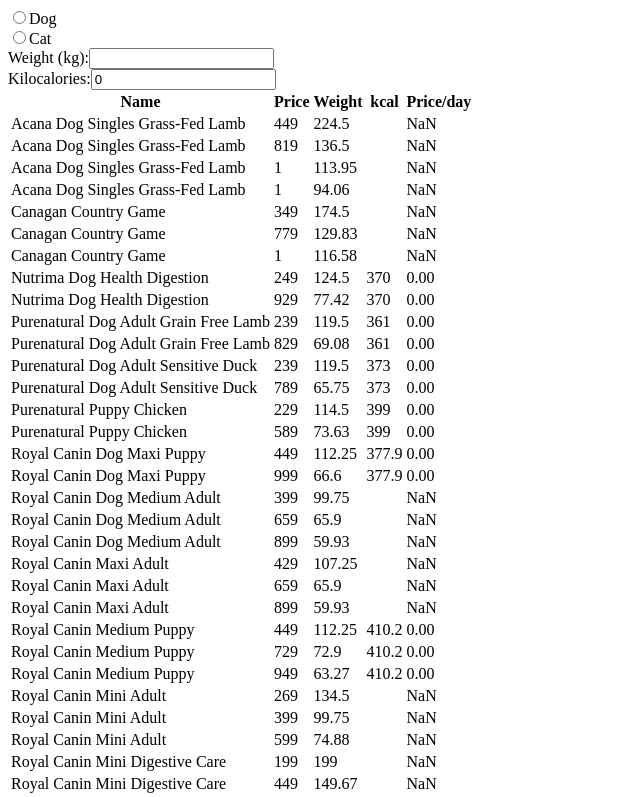
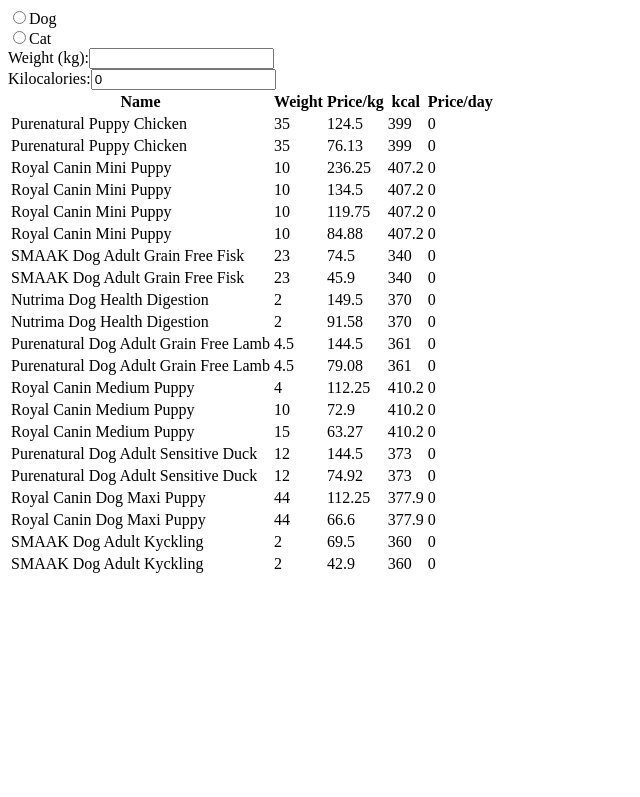
Before and after one commit to robertkottelin/SmartPetFoods, a React (Create React App) app in the folder reactapp/: page / in a window 1280 px wide. Shown: the top 797 px of the page, without its empty margins (0-640 px from the left). Built offline with nearby package versions, Linux system fonts and the light colour scheme.

Commit message:
updates in scraping whole page, fetching weight, price, kcal, name, url

```diff
--- a/reactapp/src/ProductTable.js
+++ b/reactapp/src/ProductTable.js
@@ -7,22 +7,27 @@
         <thead>
           <tr>
             <th onClick={() => handleHeaderClick('name')}>Name</th>
-            <th onClick={() => handleHeaderClick('price')}>Price</th>
-            <th onClick={() => handleHeaderClick('pricePerKg')}>Weight</th>
+            <th onClick={() => handleHeaderClick('weight')}>Weight</th>
+            <th onClick={() => handleHeaderClick('pricePerKg')}>Price/kg</th>
             <th onClick={() => handleHeaderClick('kcal')}>kcal</th>
-            <th onClick={() => handleHeaderClick('price/day')}>Price/day</th> {/* Add this header */}
+            <th onClick={() => handleHeaderClick('costPerDay')}>Price/day</th>
           </tr>
         </thead>
       <tbody>
-        {sortedProducts.map((item, index) => (
-        <tr key={index}>
-            <td>{item.name}</td>
-            <td>{item.price}</td>
-            <td>{item.pricePerKg}</td>
-            <td>{item.kcal}</td>
-            <td>{item.pricePerDay.toFixed(2)}</td>
-        </tr>
-        ))}
+        {sortedProducts.map((item, index) => {
+          if (item.costPerDay !== null && !isNaN(item.costPerDay) && item.costPerDay !== Infinity) {
+            return (
+              <tr key={index}>
+                <td>{item.name}</td>
+                <td>{item.weight}</td>
+                <td>{item.pricePerKg}</td>
+                <td>{item.kcal}</td>
+                <td>{item.costPerDay}</td>
+              </tr>
+            );
+          }
+          return null;
+        })}
       </tbody>
     </table>
   );
--- a/reactapp/src/products.json
+++ b/reactapp/src/products.json
@@ -1,20 +1,143 @@
 [
   {
-    "name": "Purenatural Puppy Chicken",
-    "price": 229,
-    "kcal": 399,
-    "url": "https://www.arkenzoo.se/purenatural-puppy-chicken?39575",
-    "pricePerKg": 114.5
+    "name": "Brit Care Dog Adult Hypoallergenic Weight Loss Rabbit",
+    "weight": 1,
+    "price": 139,
+    "kcal": null,
+    "url": "https://www.arkenzoo.se/brit-care-dog-adult-hypoallergenic-weight-loss-rabbit?87443",
+    "pricePerKg": null
+  },
+  {
+    "name": "Brit Care Dog Adult Hypoallergenic Weight Loss Rabbit",
+    "weight": 3,
+    "price": 339,
+    "kcal": null,
+    "url": "https://www.arkenzoo.se/brit-care-dog-adult-hypoallergenic-weight-loss-rabbit?87445",
+    "pricePerKg": null
+  },
+  {
+    "name": "Brit Care Dog Adult Hypoallergenic Weight Loss Rabbit",
+    "weight": 12,
+    "price": 859,
+    "kcal": null,
+    "url": "https://www.arkenzoo.se/brit-care-dog-adult-hypoallergenic-weight-loss-rabbit?87444",
+    "pricePerKg": null
+  },
+  {
+    "name": "Brit Care Dog Adult Medium Breed Hypoallergenic Lamb",
+    "weight": 1,
+    "price": 139,
+    "kcal": null,
+    "url": "https://www.arkenzoo.se/brit-care-dog-adult-medium-breed-hypoallergenic-lamb?87437",
+    "pricePerKg": null
+  },
+  {
+    "name": "Brit Care Dog Adult Medium Breed Hypoallergenic Lamb",
+    "weight": 3,
+    "price": 329,
+    "kcal": null,
+    "url": "https://www.arkenzoo.se/brit-care-dog-adult-medium-breed-hypoallergenic-lamb?87438",
+    "pricePerKg": null
+  },
+  {
+    "name": "Brit Care Dog Adult Medium Breed Hypoallergenic Lamb",
+    "weight": 12,
+    "price": 879,
+    "kcal": null,
+    "url": "https://www.arkenzoo.se/brit-care-dog-adult-medium-breed-hypoallergenic-lamb?87436",
+    "pricePerKg": null
+  },
+  {
+    "name": "Brit Care Puppy Sustainable Chicken & Insect",
+    "weight": 1,
+    "price": 129,
+    "kcal": null,
+    "url": "https://www.arkenzoo.se/brit-care-puppy-sustainable-chicken-insect?87378",
+    "pricePerKg": 129
+  },
+  {
+    "name": "Brit Care Puppy Sustainable Chicken & Insect",
+    "weight": 3,
+    "price": 309,
+    "kcal": null,
+    "url": "https://www.arkenzoo.se/brit-care-puppy-sustainable-chicken-insect?87377",
+    "pricePerKg": 103
+  },
+  {
+    "name": "Brit Care Puppy Sustainable Chicken & Insect",
+    "weight": 12,
+    "price": 819,
+    "kcal": null,
+    "url": "https://www.arkenzoo.se/brit-care-puppy-sustainable-chicken-insect?87376",
+    "pricePerKg": 68.25
+  },
+  {
+    "name": "Brit Care Puppy Grain Free Salmon",
+    "weight": 1,
+    "price": 149,
+    "kcal": null,
+    "url": "https://www.arkenzoo.se/brit-care-puppy-grain-free-salmon?87408",
+    "pricePerKg": 149
+  },
+  {
+    "name": "Brit Care Puppy Grain Free Salmon",
+    "weight": 3,
+    "price": 349,
+    "kcal": null,
+    "url": "https://www.arkenzoo.se/brit-care-puppy-grain-free-salmon?87407",
+    "pricePerKg": 116.33
+  },
+  {
+    "name": "Brit Care Puppy Grain Free Salmon",
+    "weight": 12,
+    "price": 869,
+    "kcal": null,
+    "url": "https://www.arkenzoo.se/brit-care-puppy-grain-free-salmon?87409",
+    "pricePerKg": 72.42
+  },
+  {
+    "name": "Brit Care Dog Adult Sensitive Grain Free Venison",
+    "weight": 1,
+    "price": 149,
+    "kcal": null,
+    "url": "https://www.arkenzoo.se/brit-care-dog-adult-sensitive-grain-free-venison?87426",
+    "pricePerKg": 149
+  },
+  {
+    "name": "Brit Care Dog Adult Sensitive Grain Free Venison",
+    "weight": 3,
+    "price": 369,
+    "kcal": null,
+    "url": "https://www.arkenzoo.se/brit-care-dog-adult-sensitive-grain-free-venison?87427",
+    "pricePerKg": 123
+  },
+  {
+    "name": "Brit Care Dog Adult Sensitive Grain Free Venison",
+    "weight": 12,
+    "price": 889,
+    "kcal": null,
+    "url": "https://www.arkenzoo.se/brit-care-dog-adult-sensitive-grain-free-venison?87428",
+    "pricePerKg": 74.08
   },
   {
     "name": "Purenatural Puppy Chicken",
-    "price": 589,
+    "weight": 35,
+    "price": 249,
+    "kcal": 399,
+    "url": "https://www.arkenzoo.se/purenatural-puppy-chicken?39575",
+    "pricePerKg": 124.5
+  },
+  {
+    "name": "Purenatural Puppy Chicken",
+    "weight": 35,
+    "price": 609,
     "kcal": 399,
     "url": "https://www.arkenzoo.se/purenatural-puppy-chicken?39576",
-    "pricePerKg": 73.63
+    "pricePerKg": 76.13
   },
   {
     "name": "Royal Canin Mini Puppy",
+    "weight": 10,
     "price": 189,
     "kcal": 407.2,
     "url": "https://www.arkenzoo.se/royal-canin-mini-puppy?38812",
@@ -22,6 +145,7 @@
   },
   {
     "name": "Royal Canin Mini Puppy",
+    "weight": 10,
     "price": 269,
     "kcal": 407.2,
     "url": "https://www.arkenzoo.se/royal-canin-mini-puppy?38814",
@@ -29,6 +153,7 @@
   },
   {
     "name": "Royal Canin Mini Puppy",
+    "weight": 10,
     "price": 479,
     "kcal": 407.2,
     "url": "https://www.arkenzoo.se/royal-canin-mini-puppy?39922",
@@ -36,6 +161,7 @@
   },
   {
     "name": "Royal Canin Mini Puppy",
+    "weight": 10,
     "price": 679,
     "kcal": 407.2,
     "url": "https://www.arkenzoo.se/royal-canin-mini-puppy?38815",
@@ -43,6 +169,7 @@
   },
   {
     "name": "SMAAK Dog Adult Grain Free Fisk",
+    "weight": 23,
     "price": 149,
     "kcal": 340,
     "url": "https://www.arkenzoo.se/smaak-dog-adult-grain-free-fisk?82347",
@@ -50,6 +177,7 @@
   },
   {
     "name": "SMAAK Dog Adult Grain Free Fisk",
+    "weight": 23,
     "price": 459,
     "kcal": 340,
     "url": "https://www.arkenzoo.se/smaak-dog-adult-grain-free-fisk?82348",
@@ -57,6 +185,7 @@
   },
   {
     "name": "Royal Canin Mini Adult",
+    "weight": 2,
     "price": 269,
     "kcal": null,
     "url": "https://www.arkenzoo.se/royal-canin-mini-adult?38484",
@@ -64,6 +193,7 @@
   },
   {
     "name": "Royal Canin Mini Adult",
+    "weight": 2,
     "price": 399,
     "kcal": null,
     "url": "https://www.arkenzoo.se/royal-canin-mini-adult?38485",
@@ -71,6 +201,7 @@
   },
   {
     "name": "Royal Canin Mini Adult",
+    "weight": 2,
     "price": 599,
     "kcal": null,
     "url": "https://www.arkenzoo.se/royal-canin-mini-adult?38486",
@@ -78,6 +209,7 @@
   },
   {
     "name": "Royal Canin Dog Medium Adult",
+    "weight": 15,
     "price": 399,
     "kcal": null,
     "url": "https://www.arkenzoo.se/royal-canin-medium-adult?38499",
@@ -85,6 +217,7 @@
   },
   {
     "name": "Royal Canin Dog Medium Adult",
+    "weight": 15,
     "price": 659,
     "kcal": null,
     "url": "https://www.arkenzoo.se/royal-canin-medium-adult?38501",
@@ -92,6 +225,7 @@
   },
   {
     "name": "Royal Canin Dog Medium Adult",
+    "weight": 15,
     "price": 899,
     "kcal": null,
     "url": "https://www.arkenzoo.se/royal-canin-medium-adult?38500",
@@ -99,34 +233,39 @@
   },
   {
     "name": "Nutrima Dog Health Digestion",
-    "price": 249,
+    "weight": 2,
+    "price": 299,
     "kcal": 370,
     "url": "https://www.arkenzoo.se/nutrima-dog-health-digestion?42458",
-    "pricePerKg": 124.5
+    "pricePerKg": 149.5
   },
   {
     "name": "Nutrima Dog Health Digestion",
-    "price": 929,
+    "weight": 2,
+    "price": 1,
     "kcal": 370,
     "url": "https://www.arkenzoo.se/nutrima-dog-health-digestion?42459",
-    "pricePerKg": 77.42
+    "pricePerKg": 91.58
   },
   {
     "name": "Purenatural Dog Adult Grain Free Lamb",
-    "price": 239,
+    "weight": 4.5,
+    "price": 289,
     "kcal": 361,
     "url": "https://www.arkenzoo.se/purenatural-dog-adult-grain-free-lamb?41040",
-    "pricePerKg": 119.5
+    "pricePerKg": 144.5
   },
   {
     "name": "Purenatural Dog Adult Grain Free Lamb",
-    "price": 829,
+    "weight": 4.5,
+    "price": 949,
     "kcal": 361,
     "url": "https://www.arkenzoo.se/purenatural-dog-adult-grain-free-lamb?41041",
-    "pricePerKg": 69.08
+    "pricePerKg": 79.08
   },
   {
     "name": "Royal Canin Medium Puppy",
+    "weight": 4,
     "price": 449,
     "kcal": 410.2,
     "url": "https://www.arkenzoo.se/royal-canin-medium-puppy?38496",
@@ -134,6 +273,7 @@
   },
   {
     "name": "Royal Canin Medium Puppy",
+    "weight": 10,
     "price": 729,
     "kcal": 410.2,
     "url": "https://www.arkenzoo.se/royal-canin-medium-puppy?38498",
@@ -141,6 +281,7 @@
   },
   {
     "name": "Royal Canin Medium Puppy",
+    "weight": 15,
     "price": 949,
     "kcal": 410.2,
     "url": "https://www.arkenzoo.se/royal-canin-medium-puppy?38497",
@@ -148,20 +289,23 @@
   },
   {
     "name": "Purenatural Dog Adult Sensitive Duck",
-    "price": 239,
+    "weight": 12,
+    "price": 289,
     "kcal": 373,
     "url": "https://www.arkenzoo.se/purenatural-dog-adult-sensitive-duck?39585",
-    "pricePerKg": 119.5
+    "pricePerKg": 144.5
   },
   {
     "name": "Purenatural Dog Adult Sensitive Duck",
-    "price": 789,
+    "weight": 12,
+    "price": 899,
     "kcal": 373,
     "url": "https://www.arkenzoo.se/purenatural-dog-adult-sensitive-duck?39586",
-    "pricePerKg": 65.75
+    "pricePerKg": 74.92
   },
   {
     "name": "Royal Canin Dog Maxi Puppy",
+    "weight": 44,
     "price": 449,
     "kcal": 377.9,
     "url": "https://www.arkenzoo.se/royal-canin-maxi-puppy?38507",
@@ -169,6 +313,7 @@
   },
   {
     "name": "Royal Canin Dog Maxi Puppy",
+    "weight": 44,
     "price": 999,
     "kcal": 377.9,
     "url": "https://www.arkenzoo.se/royal-canin-maxi-puppy?38373",
@@ -176,6 +321,7 @@
   },
   {
     "name": "Royal Canin Maxi Adult",
+    "weight": 18,
     "price": 429,
     "kcal": null,
     "url": "https://www.arkenzoo.se/royal-canin-maxi-adult?38509",
@@ -183,6 +329,7 @@
   },
   {
     "name": "Royal Canin Maxi Adult",
+    "weight": 18,
     "price": 659,
     "kcal": null,
     "url": "https://www.arkenzoo.se/royal-canin-maxi-adult?38511",
@@ -190,6 +337,7 @@
   },
   {
     "name": "Royal Canin Maxi Adult",
+    "weight": 18,
     "price": 899,
     "kcal": null,
     "url": "https://www.arkenzoo.se/royal-canin-maxi-adult?38510",
@@ -197,6 +345,7 @@
   },
   {
     "name": "SMAAK Dog Adult Kyckling",
+    "weight": 2,
     "price": 139,
     "kcal": 360,
     "url": "https://www.arkenzoo.se/smaak-dog-adult-kyckling?82352",
@@ -204,6 +353,7 @@
   },
   {
     "name": "SMAAK Dog Adult Kyckling",
+    "weight": 2,
     "price": 429,
     "kcal": 360,
     "url": "https://www.arkenzoo.se/smaak-dog-adult-kyckling?82354",
@@ -211,6 +361,7 @@
   },
   {
     "name": "Canagan Country Game",
+    "weight": 2,
     "price": 349,
     "kcal": null,
     "url": "https://www.arkenzoo.se/canagan-country-game?39404",
@@ -218,6 +369,7 @@
   },
   {
     "name": "Canagan Country Game",
+    "weight": 2,
     "price": 779,
     "kcal": null,
     "url": "https://www.arkenzoo.se/canagan-country-game?39405",
@@ -225,6 +377,7 @@
   },
   {
     "name": "Canagan Country Game",
+    "weight": 2,
     "price": 1,
     "kcal": null,
     "url": "https://www.arkenzoo.se/canagan-country-game?39406",
@@ -232,6 +385,7 @@
   },
   {
     "name": "Acana Dog Singles Grass-Fed Lamb",
+    "weight": 45,
     "price": 449,
     "kcal": null,
     "url": "https://www.arkenzoo.se/acana-dog-singles-grass-fed-lamb?44005",
@@ -239,6 +393,7 @@
   },
   {
     "name": "Acana Dog Singles Grass-Fed Lamb",
+    "weight": 45,
     "price": 819,
     "kcal": null,
     "url": "https://www.arkenzoo.se/acana-dog-singles-grass-fed-lamb?44006",
@@ -246,6 +401,7 @@
   },
   {
     "name": "Acana Dog Singles Grass-Fed Lamb",
+    "weight": 45,
     "price": 1,
     "kcal": null,
     "url": "https://www.arkenzoo.se/acana-dog-singles-grass-fed-lamb?44007",
@@ -253,30 +409,10 @@
   },
   {
     "name": "Acana Dog Singles Grass-Fed Lamb",
+    "weight": 4,
     "price": 1,
     "kcal": null,
     "url": "https://www.arkenzoo.se/acana-dog-singles-grass-fed-lamb?44008",
     "pricePerKg": 94.06
-  },
-  {
-    "name": "Royal Canin Mini Digestive Care",
-    "price": 199,
-    "kcal": null,
-    "url": "https://www.arkenzoo.se/royal-canin-mini-digestive-care-p45706?66383",
-    "pricePerKg": 199
-  },
-  {
-    "name": "Royal Canin Mini Digestive Care",
-    "price": 449,
-    "kcal": null,
-    "url": "https://www.arkenzoo.se/royal-canin-mini-digestive-care-p45706?66384",
-    "pricePerKg": 149.67
-  },
-  {
-    "name": "Royal Canin Mini Digestive Care",
-    "price": 879,
-    "kcal": null,
-    "url": "https://www.arkenzoo.se/royal-canin-mini-digestive-care-p45706?66385",
-    "pricePerKg": 109.88
   }
 ]
--- a/reactapp/src/useSortedProducts.js
+++ b/reactapp/src/useSortedProducts.js
@@ -5,30 +5,32 @@
   const [sortBy, setSortBy] = useState('name');
   const [sortOrder, setSortOrder] = useState('asc');
 
+  console.log(productsData)
+
   const sortedProducts = useMemo(() => {
     return productsData.map(item => {
 
-    const kcalPerKg = (item.kcal * 10); // kcal value is per 100g, so multiply by 10 to get kcal per kg
-    const kgPerDay = pet.kcal / kcalPerKg; // Calculate the kg of food required per day
-    const pricePerKg = item.pricePerKg; // Calculate the price per kg of the food
-    const pricePerDay = kgPerDay * pricePerKg; // Calculate the price per day
-    return { ...item, pricePerDay };
+      let kcal = item.kcal; // kcal value is per 100g
+      let name = item.name; // name of the product
+      let pricePerKg = item.pricePerKg; // price per kg
+      let url = item.url; // url to the product
+
+      let petcalories = pet.kcal; // required kcal value per day for the pet
+
+      let kcalPerKg = (kcal * 10); // kcal value is per 100g, so multiply by 10 to get kcal per kg
+
+      // calculate the cost per day from the price per kg and the kcal value
+      let costPerDay = ((petcalories / kcalPerKg) * pricePerKg);
+
+      return { ...item, costPerDay };
 
     }).sort((a, b) => {
 
     const isDesc = sortOrder === 'desc';
     const [first, second] = isDesc ? [b, a] : [a, b];
     switch (sortBy) {
-      case 'name':
-        return first.name.localeCompare(second.name);
-      case 'price':
-        return first.price - second.price;
-      case 'weight':
-        return first.weight - second.weight;
-      case 'kcal':
-        return first.kcal - second.kcal;
-      case 'price/day':
-        return first.pricePerDay - second.pricePerDay;
+      case 'costPerDay':
+        return first.costPerDay - second.costPerDay;
       default:
         return 0;
     }
```
Also changed, not shown: reactapp/src/scraper.js (+40 -12 lines), 1 other file (tests, documents, lock files or other folders).
